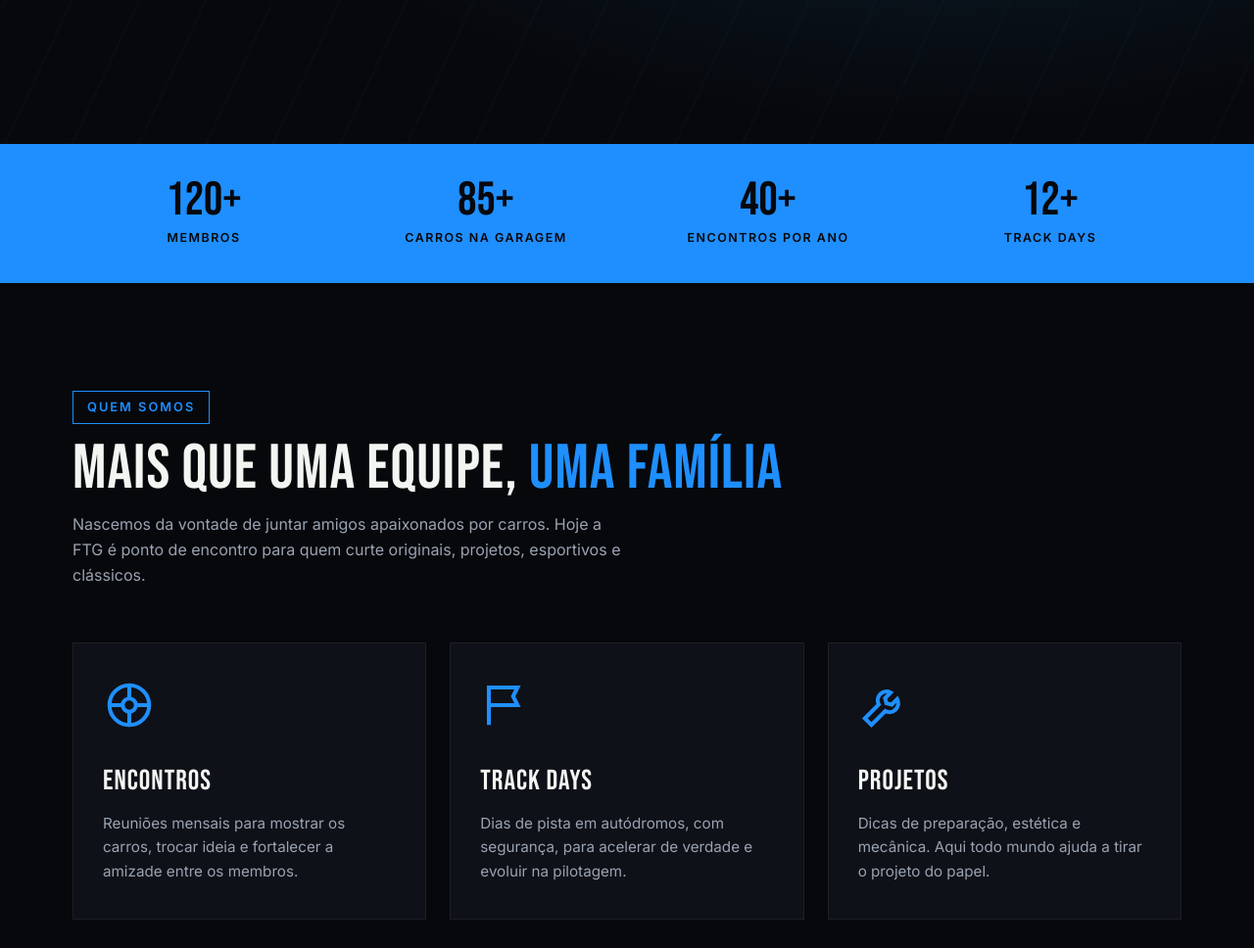
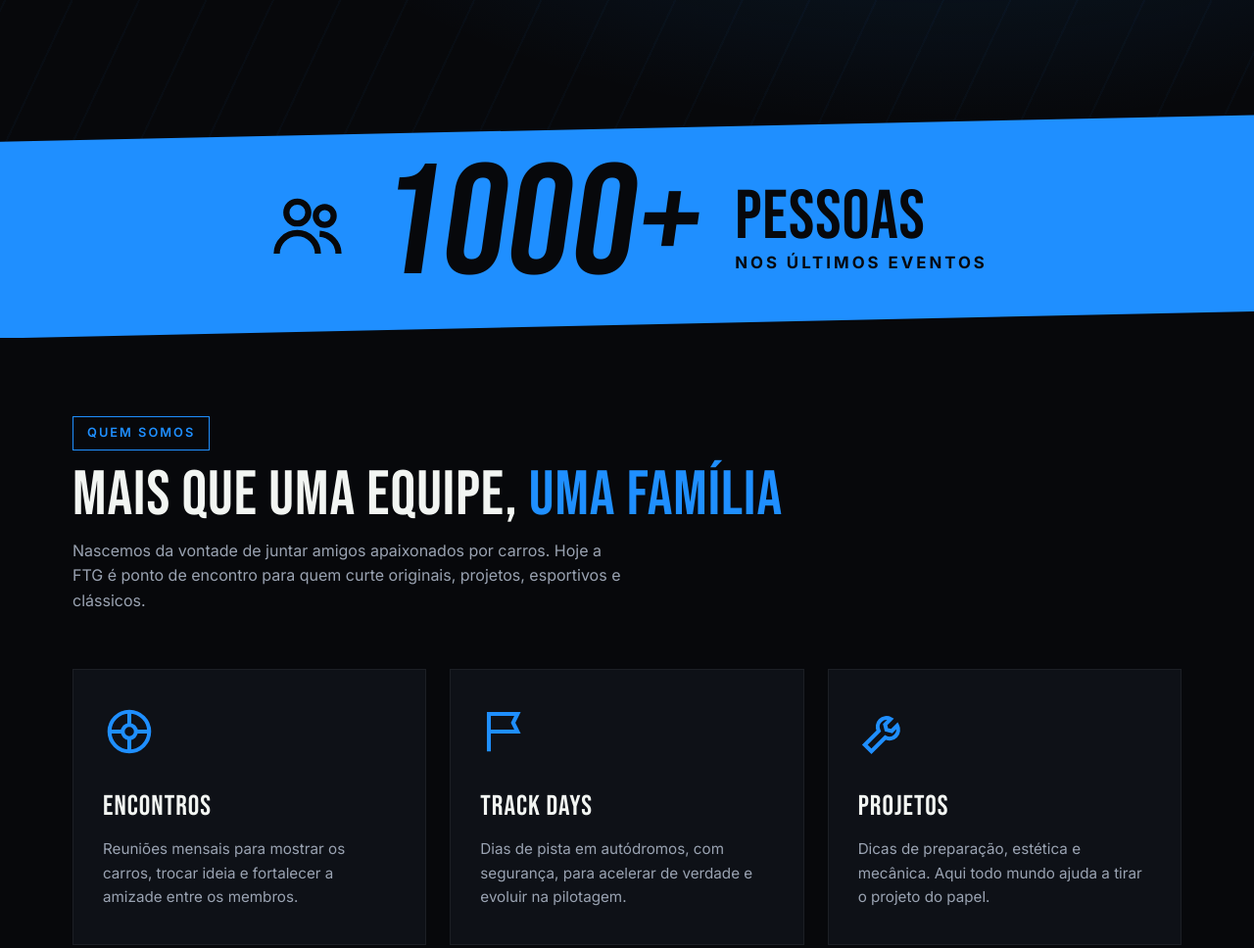
Before and after one commit to vicpontes/ftgmeeting, a plain HTML site: page index.html in a window 1280 px wide. Shown: the part 720-1688 px from the top of the page at 98% size. Drawn offline with Linux system fonts and the light colour scheme.

Commit message:
Add files via upload

```diff
--- a/index.html
+++ b/index.html
@@ -103,13 +103,18 @@
   .filtros{display:flex;gap:10px;flex-wrap:wrap;margin-bottom:34px}
   .filtro{background:transparent;border:1px solid rgba(255,255,255,.15);color:var(--cinza);padding:9px 20px;font-family:inherit;font-weight:600;font-size:.85rem;cursor:pointer;transition:all .2s}
   .filtro.ativo,.filtro:hover{background:var(--azul);border-color:var(--azul);color:var(--preto)}
-  .carros{display:grid;grid-template-columns:repeat(3,1fr);gap:24px}
+  .carros{display:grid;grid-template-columns:repeat(auto-fit,minmax(280px,360px));justify-content:center;gap:24px}
   .carro{background:var(--preto);border:1px solid rgba(255,255,255,.06);overflow:hidden;transition:all .3s}
   .carro:hover{border-color:var(--azul);box-shadow:0 10px 40px rgba(31,143,255,.12)}
   .carro.oculto{display:none}
   .carro-img{height:190px;display:grid;place-items:center;position:relative;background:linear-gradient(160deg,var(--preto-3),var(--preto))}
   .carro-img::after{content:'';position:absolute;bottom:28px;left:15%;right:15%;height:12px;background:radial-gradient(ellipse,rgba(31,143,255,.35),transparent 70%)}
-  .carro-img.com-foto{cursor:pointer;overflow:hidden}
+  .carro-img.com-foto{overflow:hidden}
+  a.carro-img.com-foto{cursor:pointer}
+  a.carro-img{display:grid}
+  .ver-insta{position:absolute;right:12px;bottom:12px;z-index:2;background:rgba(7,8,11,.8);border:1px solid var(--azul);color:var(--branco);font-size:.72rem;font-weight:600;letter-spacing:1px;text-transform:uppercase;padding:6px 10px;opacity:0;transform:translateY(6px);transition:all .25s}
+  .carro:hover .ver-insta{opacity:1;transform:none}
+  @media (hover:none){.ver-insta{opacity:1;transform:none}}
   .carro-img.com-foto::after{display:none}
   .carro-img img{position:absolute;inset:0;width:100%;height:100%;object-fit:cover;object-position:center 62%;transition:transform .5s}
   .carro:hover .carro-img img{transform:scale(1.06)}
@@ -241,6 +246,17 @@
   @keyframes arranque{0%,100%{transform:skewX(-10deg) translateX(0)}50%{transform:skewX(-14deg) translateX(4px)}}
   @media (prefers-reduced-motion:reduce){.vel i,.titulo-vel .eq{animation:none}.vel i{transform:none;opacity:1}}
 
+
+  /* PÚBLICO */
+  .publico{position:relative;overflow:hidden;background:var(--azul);color:var(--preto);padding:46px 0;clip-path:polygon(0 12%,100% 0,100% 88%,0 100%);margin:-30px 0}
+  .pub{position:relative;display:flex;align-items:center;justify-content:center;gap:clamp(14px,3vw,32px);flex-wrap:wrap;text-align:left}
+  .pub-ico{width:clamp(48px,7vw,84px);height:auto}
+  .pub-num{font-family:'Bebas Neue',sans-serif;font-weight:400;font-size:clamp(5rem,14vw,10rem);line-height:.85;letter-spacing:2px;color:var(--preto);transform:skewX(-8deg)}
+  .pub-txt{display:flex;flex-direction:column;line-height:1.05}
+  .pub-txt strong{font-family:'Bebas Neue',sans-serif;font-weight:400;font-size:clamp(2.4rem,6vw,4.4rem);letter-spacing:1px}
+  .pub-txt span{font-weight:700;text-transform:uppercase;letter-spacing:3px;font-size:clamp(.8rem,1.6vw,1.05rem)}
+  @media (max-width:620px){.pub{flex-direction:column;text-align:center;gap:6px}.publico{clip-path:polygon(0 5%,100% 0,100% 95%,0 100%)}}
+
   /* FOOTER */
   footer{border-top:1px solid rgba(31,143,255,.15);padding:50px 0 30px}
   .foot{display:flex;justify-content:space-between;align-items:center;flex-wrap:wrap;gap:20px}
@@ -320,13 +336,12 @@
   </div>
 </section>
 
-<!-- STATS -->
-<div class="stats">
-  <div class="wrap">
-    <div class="stat"><b data-n="120">0</b><small>Membros</small></div>
-    <div class="stat"><b data-n="85">0</b><small>Carros na garagem</small></div>
-    <div class="stat"><b data-n="40">0</b><small>Encontros por ano</small></div>
-    <div class="stat"><b data-n="12">0</b><small>Track days</small></div>
+<!-- PÚBLICO -->
+<div class="publico">
+  <div class="wrap pub">
+    <svg class="pub-ico" viewBox="0 0 24 24" fill="none" stroke="currentColor" stroke-width="1.8" aria-hidden="true"><circle cx="9" cy="8" r="3.2"/><path d="M3 20c0-3.3 2.7-6 6-6s6 2.7 6 6"/><circle cx="17" cy="9" r="2.6"/><path d="M15.5 14.2c3 .2 5.5 2.6 5.5 5.8"/></svg>
+    <b class="pub-num" data-n="1000">0</b>
+    <div class="pub-txt"><strong>pessoas</strong><span>nos últimos eventos</span></div>
   </div>
 </div>
 
@@ -403,7 +418,7 @@
     <div class="sec-head rev">
       <span class="tag">Garagem</span>
       <h2 class="titulo-vel">Carros da <span class="eq">equipe</span><span class="vel" aria-hidden="true"><i></i><i></i><i></i><i></i></span></h2>
-      <p>Alguns dos carros da equipe FTG.</p>
+      <p>Carros da administração FTG.</p>
     </div>
     <div class="carros" id="carros"></div>
   </div>
@@ -465,12 +480,9 @@
 <script>
   // Garagem — edite esta lista para colocar os carros do grupo
   const CARROS = [
-    {nome:'Golf GTI MK7', dono:'@membro1', cat:'esportivo', cv:'230', ano:'2017', zero:'6,4s', tipo:'hatch'},
     {nome:'Honda New Civic', pessoa:'Aldi', dono:'@civic.black07', cat:'projeto', cv:'—', ano:'—', zero:'—', tipo:'sedan', foto:'img/civic.jpg'},
     {nome:'Chevrolet Corsa', pessoa:'Matheus', dono:'@ocorsica98', cat:'projeto', cv:'—', ano:'—', zero:'—', tipo:'hatch', foto:'img/corsa.jpg', pos:'center 51%'},
-    {nome:'Opala SS', dono:'@membro4', cat:'classico', cv:'171', ano:'1978', zero:'10,5s', tipo:'coupe'},
-    {nome:'Supra MK4', dono:'@membro5', cat:'projeto', cv:'600', ano:'1997', zero:'4,1s', tipo:'coupe'},
-    {nome:'Fusca 1300', dono:'@membro6', cat:'classico', cv:'46', ano:'1975', zero:'—', tipo:'fusca'}
+    {nome:'Subaru Impreza SW', pessoa:'Gil', dono:'@lasanhobilismo', cat:'projeto', cv:'—', ano:'1998', zero:'—', tipo:'hatch', foto:'img/impreza.jpg', pos:'center 70%'}
   ];
   const nomesCat = {esportivo:'Esportivo', projeto:'Projeto', classico:'Clássico'};
 
@@ -494,7 +506,7 @@
   const grid = document.getElementById('carros');
   grid.innerHTML = CARROS.map(c => `
     <div class="carro rev" data-cat="${c.cat}">
-      <div class="carro-img${c.foto ? ' com-foto' : ''}"${c.foto ? ` data-foto="${c.foto}" data-nome="${c.nome}"` : ''}><span class="cat">${c.pessoa || nomesCat[c.cat]}</span>${c.foto ? `<img src="${c.foto}" alt="${c.nome}" loading="lazy"${c.pos ? ` style="object-position:${c.pos}"` : ''}>` : silhueta(c.tipo)}</div>
+      ${c.dono.startsWith('@') ? `<a class="carro-img${c.foto ? ' com-foto' : ''}" href="https://www.instagram.com/${c.dono.slice(1)}" target="_blank" rel="noopener" title="Ver ${c.dono} no Instagram">` : `<div class="carro-img${c.foto ? ' com-foto' : ''}">`}<span class="cat">${c.pessoa || nomesCat[c.cat]}</span>${c.foto ? `<img src="${c.foto}" alt="${c.nome}" loading="lazy"${c.pos ? ` style="object-position:${c.pos}"` : ''}>` : silhueta(c.tipo)}${c.dono.startsWith('@') ? '<span class="ver-insta">Ver no Instagram</span></a>' : '</div>'}
       <div class="carro-info">
         <h3>${c.nome}</h3>
         <div class="dono">${c.dono.startsWith('@') ? `<a href="https://www.instagram.com/${c.dono.slice(1)}" target="_blank" rel="noopener">${c.dono}</a>` : c.dono}</div>
@@ -546,10 +558,6 @@
       `<h3>${f.titulo}</h3><p>${f.tag}</p>`);
   }));
 
-  document.querySelectorAll('.carro-img.com-foto').forEach(el => el.addEventListener('click', () => {
-    abrir(`<img src="${el.dataset.foto}" alt="${el.dataset.nome}"><h3>${el.dataset.nome}</h3><p>Garagem FTG</p>`);
-  }));
-
   // Ingressos — coloque aqui o link da plataforma de venda (Sympla, Even3, etc.)
   const LINK_INGRESSOS = '';
   document.querySelectorAll('.comprar').forEach(b => b.addEventListener('click', () => {
```
Also changed, not shown: img/impreza.jpg (added).
